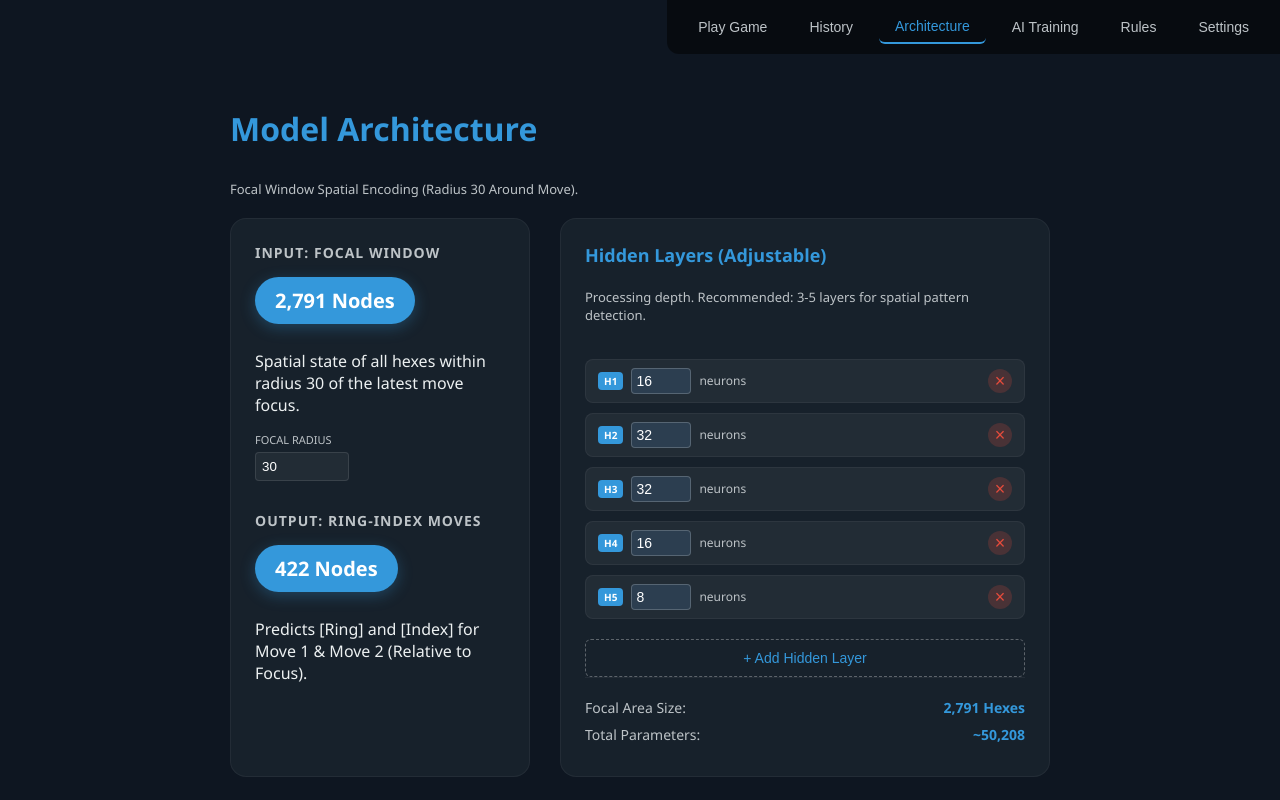
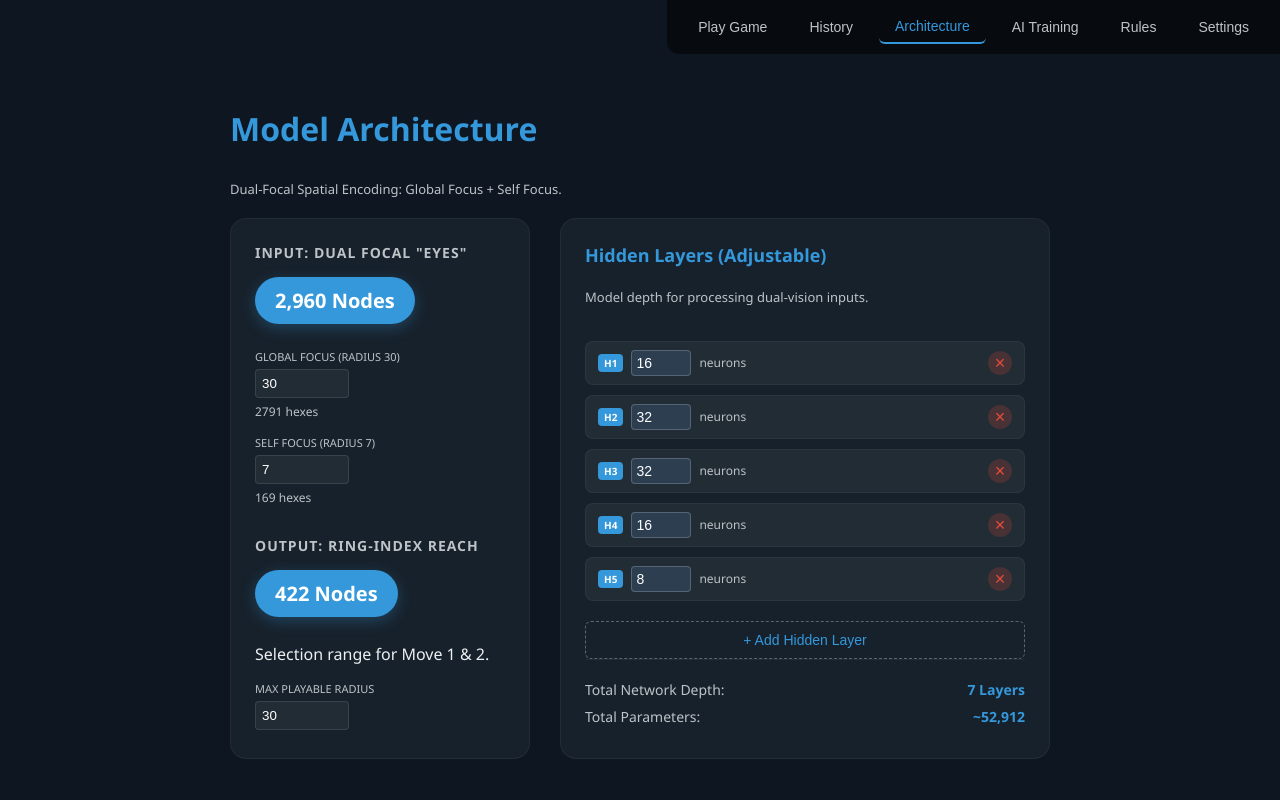
Before and after one commit to MicahWade/Hex-a-Gon-AI, a React (Vite) app: page / in a window 1280 px wide. Both pictures are taken after a click on the button "Architecture". Built offline with nearby package versions, Linux system fonts and the light colour scheme.

Commit message:
feat: implement Dual-Focal AI architecture (Global R30 + Self R7)

```diff
--- a/src/components/ModelConfig.tsx
+++ b/src/components/ModelConfig.tsx
@@ -7,16 +7,20 @@ interface Props {
 
 export const ModelConfig: React.FC<Props> = ({ layers, setLayers }) => {
   const [focalRadius, setFocalRadius] = useState(30);
+  const [selfRadius, setSelfRadius] = useState(7);
+  const [playRadius, setPlayRadius] = useState(30); // Fixed output reach
 
-  // Hexes in radius R = 3R(R+1) + 1
-  const hexCount = 3 * focalRadius * (focalRadius + 1) + 1;
+  // Focal Window A (Global): 3R(R+1) + 1
+  const globalHexes = 3 * focalRadius * (focalRadius + 1) + 1;
+  // Focal Window B (Self):
+  const selfHexes = 3 * selfRadius * (selfRadius + 1) + 1;
 
-  // Input: One-hot or state-based grid of the focal window
-  const INPUT_NODES = hexCount;
-  // Output: 2 moves, each a RingIndex [Ring, Index] selection within the window
-  // We'll estimate the output based on the focal radius range
-  const RING_NODES = focalRadius + 1;
-  const INDEX_NODES = focalRadius * 6;
+  // Total Input: Both windows combined
+  const INPUT_NODES = globalHexes + selfHexes;
+
+  // Output: Decoupled from input. AI picks Ring/Index in a fixed "Playable" range.
+  const RING_NODES = playRadius + 1;
+  const INDEX_NODES = playRadius * 6;
   const OUTPUT_NODES = (RING_NODES + INDEX_NODES) * 2;
 
   const updateLayer = (index: number, val: number) => {
@@ -42,31 +46,42 @@ export const ModelConfig: React.FC<Props> = ({ layers, setLayers }) => {
     <div className="tab-content model-config-view">
       <div className="settings-header">
         <h2>Model Architecture</h2>
-        <p className="section-desc">Focal Window Spatial Encoding (Radius {focalRadius} Around Move).</p>
+        <p className="section-desc">Dual-Focal Spatial Encoding: Global Focus + Self Focus.</p>
       </div>
 
       <div className="config-layout">
         <section className="fixed-layers card">
           <div className="layer-type-group">
-            <h3>Input: Focal Window</h3>
+            <h3>Input: Dual Focal "Eyes"</h3>
             <div className="fixed-node-badge">{INPUT_NODES.toLocaleString()} Nodes</div>
-            <p>Spatial state of all hexes within radius {focalRadius} of the latest move focus.</p>
+
             <div className="mini-input">
-              <label>Focal Radius</label>
+              <label>Global Focus (Radius {focalRadius})</label>
               <input type="number" value={focalRadius} onChange={e => setFocalRadius(parseInt(e.target.value))} min="5" max="50" />
+              <span className="node-unit">{globalHexes} hexes</span>
+            </div>
+
+            <div className="mini-input" style={{ marginTop: '15px' }}>
+              <label>Self Focus (Radius {selfRadius})</label>
+              <input type="number" value={selfRadius} onChange={e => setSelfRadius(parseInt(e.target.value))} min="1" max="15" />
+              <span className="node-unit">{selfHexes} hexes</span>
             </div>
           </div>
 
           <div className="layer-type-group" style={{ marginTop: '30px' }}>
-            <h3>Output: Ring-Index Moves</h3>
+            <h3>Output: Ring-Index Reach</h3>
             <div className="fixed-node-badge">{OUTPUT_NODES.toLocaleString()} Nodes</div>
-            <p>Predicts [Ring] and [Index] for Move 1 & Move 2 (Relative to Focus).</p>
+            <p>Selection range for Move 1 & 2.</p>
+            <div className="mini-input">
+              <label>Max Playable Radius</label>
+              <input type="number" value={playRadius} onChange={e => setPlayRadius(parseInt(e.target.value))} min="5" max="50" />
+            </div>
           </div>
         </section>
 
         <section className="layer-controls card">
           <h3>Hidden Layers (Adjustable)</h3>
-          <p className="section-desc">Processing depth. Recommended: 3-5 layers for spatial pattern detection.</p>
+          <p className="section-desc">Model depth for processing dual-vision inputs.</p>
 
           <div className="layer-list">
             {layers.map((nodes, i) => (
@@ -90,8 +105,8 @@ export const ModelConfig: React.FC<Props> = ({ layers, setLayers }) => {
 
           <div className="complexity-stats">
             <div className="stat-row">
-              <span>Focal Area Size:</span>
-              <strong>{hexCount.toLocaleString()} Hexes</strong>
+              <span>Total Network Depth:</span>
+              <strong>{layers.length + 2} Layers</strong>
             </div>
             <div className="stat-row">
               <span>Total Parameters:</span>
```
